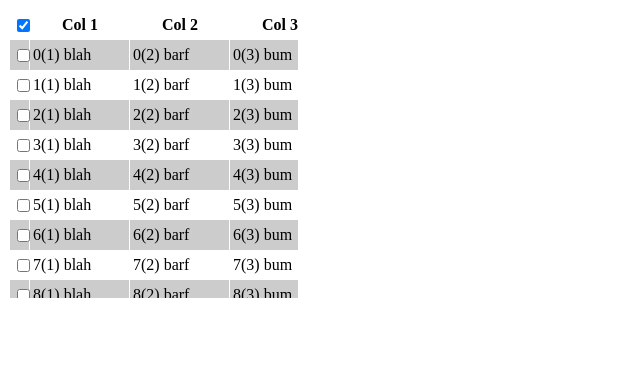
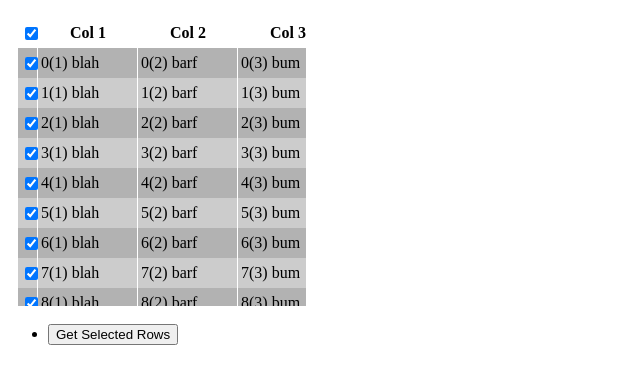
Before and after one commit to tdukart/macroTable, a plain HTML site: page macroTable.html in a window 1280 px wide. Both pictures are taken after a click on the checkbox 23 px from the left and 25 px from the top of the page. Shown: the whole page, without its empty margins (0-640 px from the left). Drawn offline with nearby package versions, Linux system fonts and the light colour scheme.

Commit message:
Introduce working selectable rows with accessor method
Selecting rows via the checkboxes enabled by "rowsSelectable = true"
will now highlight the selected row, affect the state of the "toggle
all" checkbox in the header, and have its data structure returned by
the getSelectedRows method.

Added a "Get Selected Rows" button to the demo html for unit testing.

```diff
--- a/macroTable.css
+++ b/macroTable.css
@@ -1,5 +1,5 @@
 .wrapper {
-  position: absolute;
+  position: relative;
   top: 10px;
   left: 10px;
   right: 10px;
@@ -22,8 +22,16 @@
   background: #fff;
 }
 
+.macro-table tr.macro-table-row-stripe {
+  background: rgba(0, 0, 0, .1);
+}
+
 .macro-table tr.macro-table-highlight {
   background: rgba(0, 0, 0, .2);
+}
+
+.macro-table tr.macro-table-row-stripe.macro-table-highlight {
+  background: rgba(0, 0, 0, .3);
 }
 
 .macro-table .macro-table-selected-column {
--- a/macroTable.html
+++ b/macroTable.html
@@ -4,6 +4,16 @@
     <title> Macro Table Test</title>
 
     <link rel="stylesheet" type="text/css" href="macroTable.css">
+
+  </head>
+  <body>
+    <div class="wrapper">
+      <div id="table"></div>
+    </div>
+
+    <ul>
+      <li><button id="get-selected-rows">Get Selected Rows</button></li>
+    </ul>
 
     <script type="text/javascript" src="http://code.jquery.com/jquery-1.8.2.js"></script>
     <script type="text/javascript" src="http://ajax.googleapis.com/ajax/libs/jqueryui/1.8.23/jquery-ui.min.js"></script>
@@ -33,7 +43,7 @@
         tableData[197].column1 = 'ahh ahh ahh ahh ahh ahh ahh ahh ahh ahh ahh ahh ahh ahh ahh ahh ahh ';
         tableData[198].column1 = 'ahh ahh ahh ahh ahh ahh ahh ahh ahh ahh ahh ahh ahh ahh ahh ahh ahh ';
         tableData[199].column1 = 'ahh ahh ahh ahh ahh ahh ahh ahh ahh ahh ahh ahh ahh ahh ahh ahh ahh ';
-        $('div.some-data').macroTable({
+        $('#table').macroTable({
           tableData: tableData,
           rowsSelectable: true,
           columns: [{
@@ -81,17 +91,19 @@
           }
         });
         //$('div.some-data').macroTable('scrollToColumn',0);
-        $('div.some-data').macroTable('scrollToRow',177);
+        $('#table').macroTable('scrollToRow',177);
         $(window).resize(function() {
           $('div.some-data').macroTable('resizeTable');
         });
 
+        $('#get-selected-rows').click(function(e) {
+          e.preventDefault();
+
+          var selectedRows = $('#table').macroTable('getSelectedRows');
+          console.log('Currently Selected Rows:',selectedRows);
+        });
+
       });//]]>
     </script>
-  </head>
-  <body>
-    <div class="wrapper">
-      <div class="some-data"></div>
-    </div>
   </body>
 </html>
--- a/macroTable.js
+++ b/macroTable.js
@@ -93,7 +93,9 @@
     currentRow = 0, //0-indexed, describes the top-most, visible data row (direct correlation with array index). default to first row
     currentDomRow = 0, //0-indexed, describes the top-most, visible DOM row. default to first row
     triggerUpDomRow, //when scrolling up, when on this DOM row, a row swap will trigger
-    triggerDownDomRow; //when scrolling down, when on this DOM row, a row swap will trigger
+    triggerDownDomRow, //when scrolling down, when on this DOM row, a row swap will trigger
+
+    selectedRowCount = 0; //counter to keep track of selected rows, used to optimize selecting behavior comparing currently selected to length of total rows
 
   /** Truly Private functions */
 
@@ -336,10 +338,23 @@
    */
   function renderRow(data, index) {
     var columns = this.options.columns,
-      dynamicRow,
-      staticRow;
+      isRowsSelectable = this.options.rowsSelectable === true,
+      dynamicRowColumns = '',
+      staticRowColumns = '',
+      $dynamicRow = $(document.createElement('tr')),
+      $staticRow = $(document.createElement('tr'));
 
-    dynamicRow = staticRow = '<tr class="'+(index % 2 == 0 ? 'macro-table-highlight' : '')+'">';
+    //give even rows a stripe color
+    if(index % 2 == 0) {
+      $dynamicRow.addClass('macro-table-row-stripe');
+      $staticRow.addClass('macro-table-row-stripe');
+    }
+
+    //if selecting rows is enabled and this row has already been selected, style appropriately
+    if(isRowsSelectable && data.selected) {
+      $dynamicRow.addClass('macro-table-highlight');
+      $staticRow.addClass('macro-table-highlight');
+    }
 
     //build dynamically left-scrollable row
     for(var i = 0, len = columns.length; i < len; i++) {
@@ -347,19 +362,17 @@
       if(typeof columns[i].formatter === 'function') {
         columnContent = columns[i].formatter(columnContent);
       }
-      dynamicRow += '<td'+(columns[i].resizable !== false ? ' class="macro-table-column-resizable"' : '')+'>'+columnContent+'</td>';
+      dynamicRowColumns += '<td'+(columns[i].resizable !== false ? ' class="macro-table-column-resizable"' : '')+'>'+columnContent+'</td>';
     }
-    dynamicRow += '</tr>';
 
     //build static row
-    if(this.options.rowsSelectable === true) {
-      staticRow += '<td><input type="checkbox" data-row-index="'+index+'"/></td>';
+    if(isRowsSelectable) {
+      staticRowColumns += '<td><input type="checkbox" class="macro-table-checkbox" data-row-index="'+index+'" '+(data.selected ? 'checked="checked"' : '')+'/></td>';
     }
-    staticRow += '</tr>';
 
     return {
-      dynamicRow: $(dynamicRow),
-      staticRow: $(staticRow)
+      dynamicRow: $dynamicRow.html(dynamicRowColumns),
+      staticRow: $staticRow.html(staticRowColumns)
     };
   }
 
@@ -466,9 +479,11 @@
 
       var $scroll = $macroTable.find('div.macro-table-scroll-container'),
         $dataContainer = $macroTable.find('div.macro-table-data-container'),
+        $staticDataContainer = $macroTable.find('div.macro-table-static-data-container'),
         $resizer = $macroTable.find('div.macro-table-resize-guide'),
         $reorderGuide = $macroTable.find('div.macro-table-reorder-guide'),
         $header = $macroTable.find('div.macro-table-header table'),
+        $staticHeaderRow = $macroTable.find('div.macro-table-static-header tr.macro-table-static-header-row'),
         $columnToResize;
 
       //shortcut function to remove styling for when hovering over the resizer handle
@@ -527,6 +542,44 @@
           }
         }
         //TODO select all checkbox
+      });
+
+      $staticDataContainer.delegate('input.macro-table-checkbox', 'click', function(e) {
+        var tableData = self.options.tableData,
+          $headerCheckbox = $staticHeaderRow.find('input.macro-table-select-toggle'),
+          $checkbox = $(this),
+          $checkboxRow = $checkbox.parents('tr'),
+          domRow = $checkboxRow.index(),
+          dataRow = $checkbox.data('row-index'),
+          $dataRow = $macroTable.find('tbody.macro-table-column-content tr').eq(domRow);
+
+        if($checkbox.is(':checked')) {
+          $checkboxRow.addClass('macro-table-highlight');
+          $dataRow.addClass('macro-table-highlight');
+          tableData[dataRow].selected = true;
+          selectedRowCount++;
+        } else {
+          $checkboxRow.removeClass('macro-table-highlight');
+          $dataRow.removeClass('macro-table-highlight');
+          tableData[dataRow].selected = false;
+          selectedRowCount--;
+        }
+
+        //set header checkbox state
+        if(selectedRowCount == 0) { //no rows selected
+
+          $headerCheckbox.attr('checked', false);
+          $headerCheckbox[0].indeterminate = false;
+
+        } else if(selectedRowCount == tableData.length) { //all rows selected
+
+          $headerCheckbox.attr('checked', true);
+          $headerCheckbox[0].indeterminate = false;
+
+        } else { //at least one row selected, but not all
+
+          $headerCheckbox[0].indeterminate = true;
+        }
       });
 
       //mousemove event on the table root element, handling movement for column reordering and column resizing
@@ -780,7 +833,8 @@
      * @private
      */
     _init: function() {
-      var options = this.options,
+      var self = this,
+        options = this.options,
         rowHeight = options.rowHeight,
         tableData = options.tableData,
         columns = options.columns,
@@ -821,10 +875,40 @@
       //set up table for rows to have checkbox columns, sizing handled in .resizeTable()
       if(options.rowsSelectable === true) {
         var $checboxColumnSizer = $(document.createElement('col')).width(rowSelectColumnWidth),
-          $checboxColumn = $(document.createElement('th')).html('<input type="checkbox"/>');
+          $checkboxColumn = $(document.createElement('th')).html('<input type="checkbox" class="macro-table-checkbox macro-table-select-toggle" />');
+
+        //wire toggle all rows behavior
+        $checkboxColumn.find('input').change(function(e) {
+          var tableData = self.options.tableData,
+            $checkboxes = $staticTableBody.find('input.macro-table-checkbox'),
+            $tableRows = $staticTableBody.find('tr').add($tableBody.find('tr')),
+            isToggled;
+
+          //header checkbox selected or indeterminate (rows have already been individually selected)
+          if(this.indeterminate === true || $(this).is(':checked')) {
+
+            isToggled = true;
+            $checkboxes.attr('checked', true);
+            $tableRows.addClass('macro-table-highlight');
+            selectedRowCount = tableData.length;
+
+          //header checkbox deselected
+          } else {
+
+            isToggled = false;
+            $checkboxes.attr('checked', false);
+            $tableRows.removeClass('macro-table-highlight');
+            selectedRowCount = 0;
+          }
+
+          //set the row data structure to the appropriate selected state
+          for(var i = 0, len = tableData.length; i < len; i++) {
+            tableData[i].selected = isToggled;
+          }
+        });
 
         $staticColumnSizers.append($checboxColumnSizer);
-        $staticHeaderRow.append($checboxColumn);
+        $staticHeaderRow.append($checkboxColumn);
 
         $macroTable.addClass('macro-table-rows-selectable');
       } else {
@@ -938,6 +1022,7 @@
             this.element.removeClass('macro-table-static-column-enabled');
           }
           this.resizeTable(options.height, options.width);
+          break;
       }
 
       // In jQuery UI 1.8, you have to manually invoke the _setOption method from the base widget
@@ -972,12 +1057,21 @@
      * @returns {Array} ordered list of selected rows
      */
     getSelectedRows: function() {
+      var selectedRows = [],
+        tableData = this.options.tableData;
 
-      if(this.options.rowsSelectable !== true) {
-        return [];
+      if(this.options.rowsSelectable === true && selectedRowCount != 0) {
+
+        for(var i = 0, len = tableData.length; i < len; i++) {
+
+          if(tableData[i].selected) {
+            selectedRows.push(tableData[i]);
+          }
+
+        }
       }
 
-
+      return selectedRows;
     },
 
     /**
```
Lines whose indentation alone changed are shown as unchanged.
